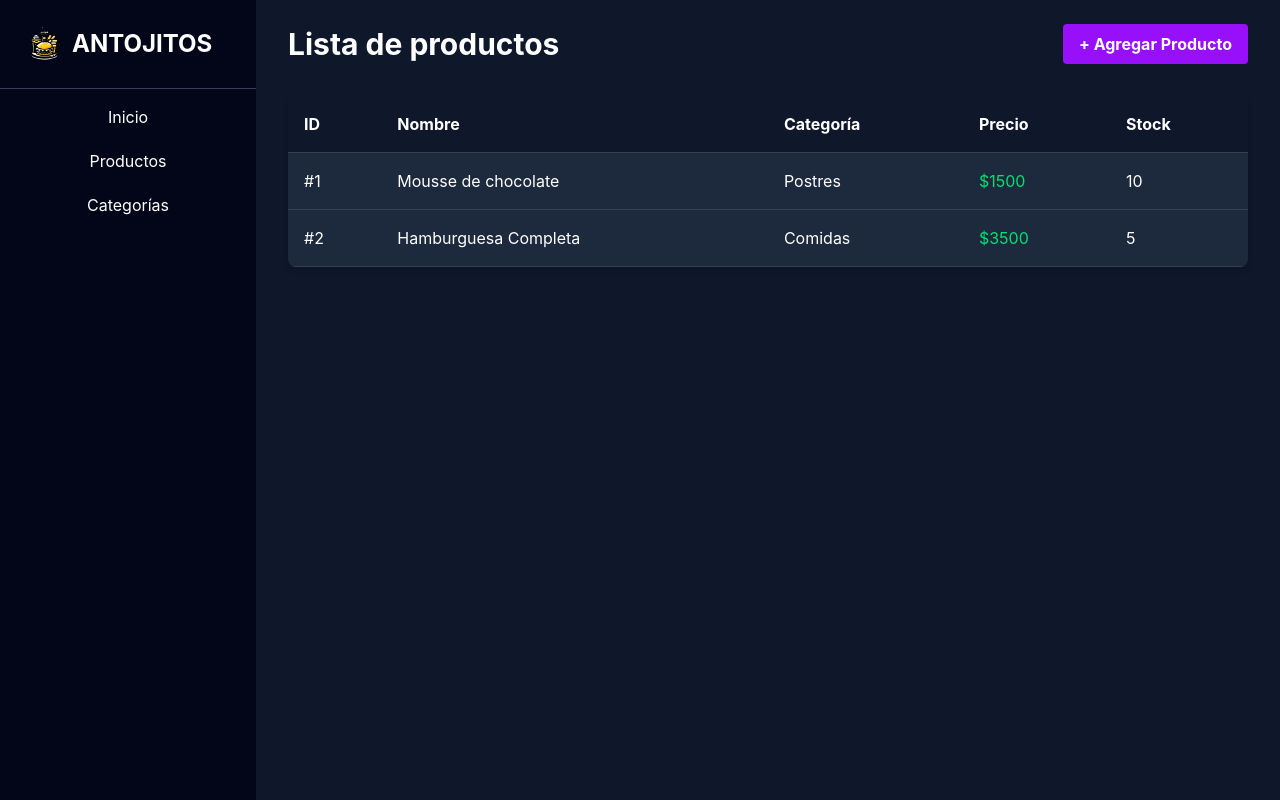
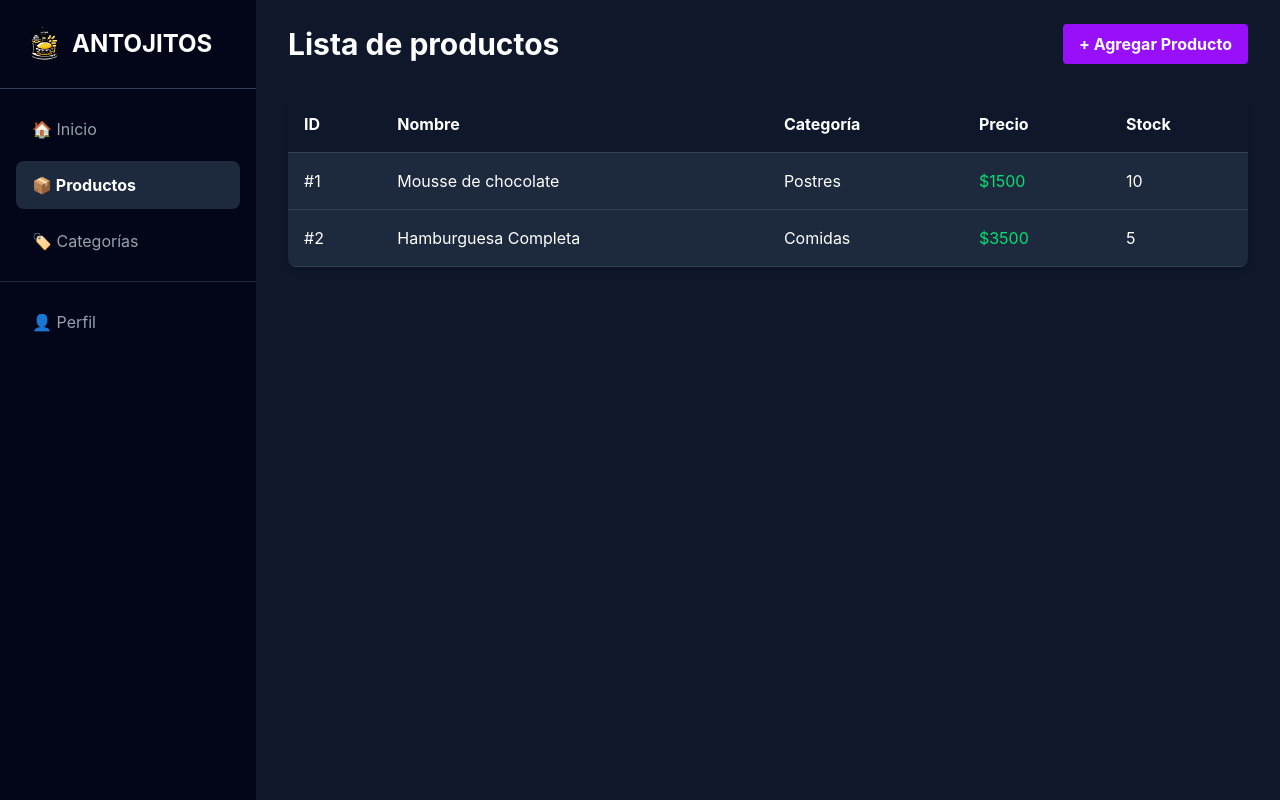
Before and after one commit to garavagliaangelina81-creator/e-commerce-2, a React (Vite) app in the folder React/: page /products in a window 1280 px wide. Built offline with nearby package versions, Linux system fonts and the light colour scheme.

Commit message:
Barra de navegacion hecha con NavLink

```diff
--- a/React/src/components/layouts/Layout.tsx
+++ b/React/src/components/layouts/Layout.tsx
@@ -1,24 +1,35 @@
 import { useState } from 'react';
-import { Link, Outlet } from 'react-router';
-
-
+import { NavLink, Outlet } from 'react-router';
 
 export default function Layout() { //estructura general de la UI
 
     const [isSidebarOpen, setIsSidebarOpen] = useState(false); // estado para controlar si la barra lateral esta abierta o cerrada
 
+    //función para pintar los botones cuando estén seleccionados
+    const linkClasses = ({ isActive }: { isActive: boolean }) =>
+        `w-full text-left px-4 py-3 rounded-lg transition-colors flex items-center gap-3 ${
+            isActive
+                ? 'bg-slate-800 text-white font-bold'
+                : 'text-gray-400 hover:bg-slate-800 hover:text-white'
+        }`;
 
     return (
         <>
             <div className="flex h-screen bg-slate-900 overflow-hidden relative"> {/*contenedor principal con flexbox para organizar el layout */}
-                {/*boton para abrir la barra lateral en dispositivos pequeños, cuando se haga clic cambia el estado de isSidebarOpen */}
-                <button className="lg:hidden absolute top-5 left-5 z-10 p-5 bg-slate-950 text-white rounded-md hover:text-purple-700 " onClick={() => setIsSidebarOpen(true)}>
+
+                {/*boton para abrir la barra lateral en dispositivos pequeños*/}
+                <button className="lg:hidden absolute top-5 left-5 z-20 p-2 bg-slate-950 text-white rounded-md hover:text-purple-700 " onClick={() => setIsSidebarOpen(true)}>
                     ☰
                 </button>
+
                 {/* fondo transparente para cuando el menu esta abierto en dispositivos moviles*/}
-                {isSidebarOpen && <div className="fixed inset-0 bg-slate-900 opacity-50 z-10" onClick={() => setIsSidebarOpen(false)}></div>}
-                {/* Sidebar (se esconde cuando la pantalla tenga )*/}
-                <aside className={`fixed inset-y-0 left-0 z-30 w-64 bg-slate-950 text-white flex flex-col transition-transform duration-300 ease-in-out ${isSidebarOpen ? 'translate-x-0' : '-translate-x-full'} lg:translate-x-0 lg:static lg:block`}>
+                {isSidebarOpen && <div className="fixed inset-0 bg-slate-900 opacity-50 z-10 lg:hidden" onClick={() => setIsSidebarOpen(false)}></div>}
+
+                {/* Sidebar Agregué justify-between para separar el menú del perfil */}
+                <aside className={`fixed inset-y-0 left-0 z-30 w-64 bg-slate-950 text-white flex flex-col justify-between transition-transform duration-300 ease-in-out ${isSidebarOpen ? 'translate-x-0' : '-translate-x-full'} lg:translate-x-0 lg:static lg:block`}>
+
+                    {/* CONTENEDOR SUPERIOR (Logo y Menú principal) */}
+                    <div>
                         <div className="p-6 text-2xl font-bold border-b border-slate-700 flex justify-between items-center">
                             <span className="flex items-center gap-2">
                                 <img src="/logo.png" alt="Logo de Antojitos" className="h-10 w-10 object-contain" />
@@ -30,20 +41,28 @@ export default function Layout() { //estructura general de la UI
                             </button>
                         </div>
 
-                    <nav className="p-4 flex flex-col items-center gap-5 ">
-                        <Link to="/" className="hover:text-gray-300" onClick={() => setIsSidebarOpen(false)}>Inicio</Link>
-                        <Link to="/products" className="hover:text-gray-300" onClick={() => setIsSidebarOpen(false)}>Productos</Link>
-                        <Link to="/categories" className="hover:text-gray-300" onClick={() => setIsSidebarOpen(false)}>Categorías</Link>
+                        <nav className="p-4 flex flex-col items-center gap-2">
+                            {/* CAMBIO CLAVE: Usar NavLink y className={linkClasses} */}
+                            <NavLink to="/" className={linkClasses} onClick={() => setIsSidebarOpen(false)}>🏠 Inicio</NavLink>
+                            <NavLink to="/products" className={linkClasses} onClick={() => setIsSidebarOpen(false)}>📦 Productos</NavLink>
+                            <NavLink to="/categoriesList" className={linkClasses} onClick={() => setIsSidebarOpen(false)}>🏷️ Categorías</NavLink>
                         </nav>
+                    </div>
+
+                    {/*  CONTENEDOR INFERIOR (Perfil al fondo) */}
+                    <div className="p-4 border-t border-slate-800">
+                        <NavLink to="/profile" className={linkClasses} onClick={() => setIsSidebarOpen(false)}>
+                            👤 Perfil
+                        </NavLink>
+                    </div>
+
                 </aside>
 
                 {/* Main area */}
-                <main className="flex-1 overflow-y-auto px-4 py-6 sm:px-6 lg:px-8 w-full">
-                    <Outlet /> {/*sirve para poner la "pantalla" de las secciones que estan en el sidebar*/}
-
+                <main className="flex-1 overflow-y-auto px-4 py-6 pt-16 lg:pt-6 sm:px-6 lg:px-8 w-full">
+                    <Outlet />
                 </main>
             </div>
         </>
-
     );
 }
```
Lines whose indentation alone changed are shown as unchanged.
